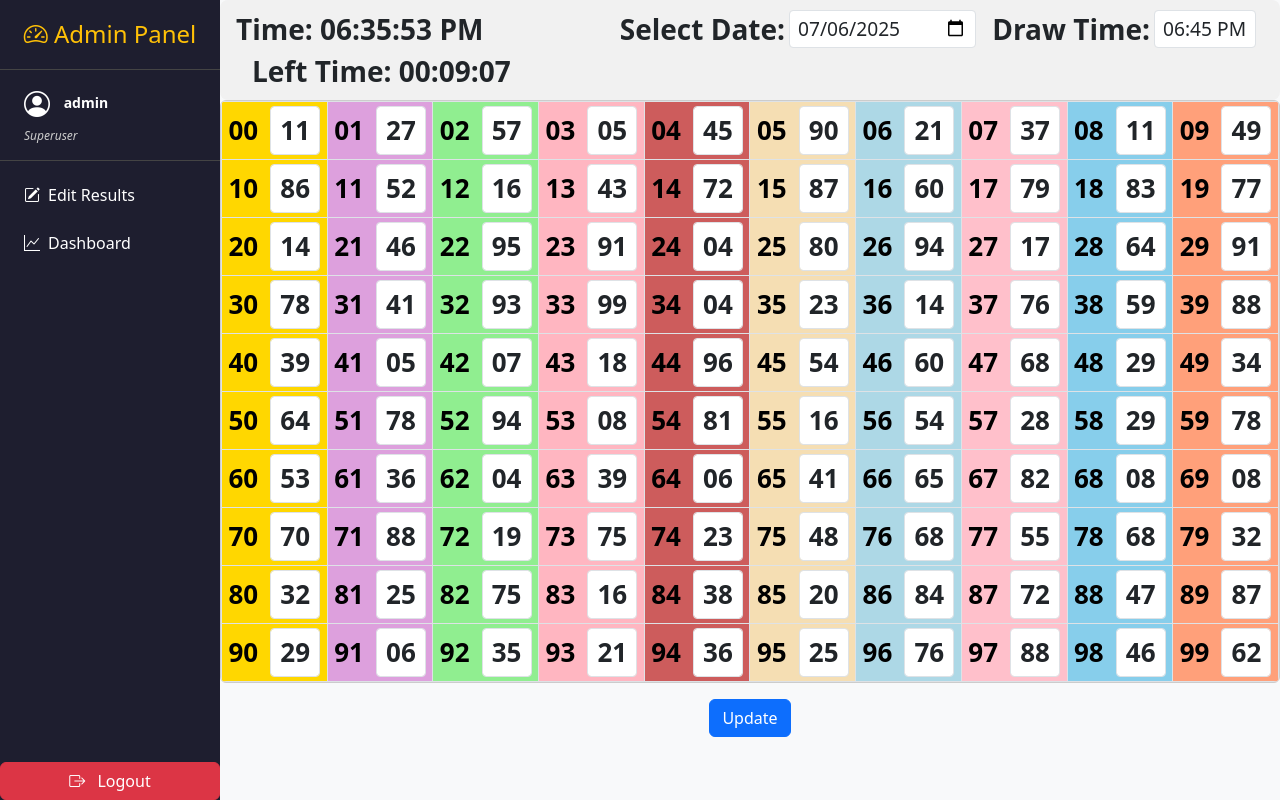
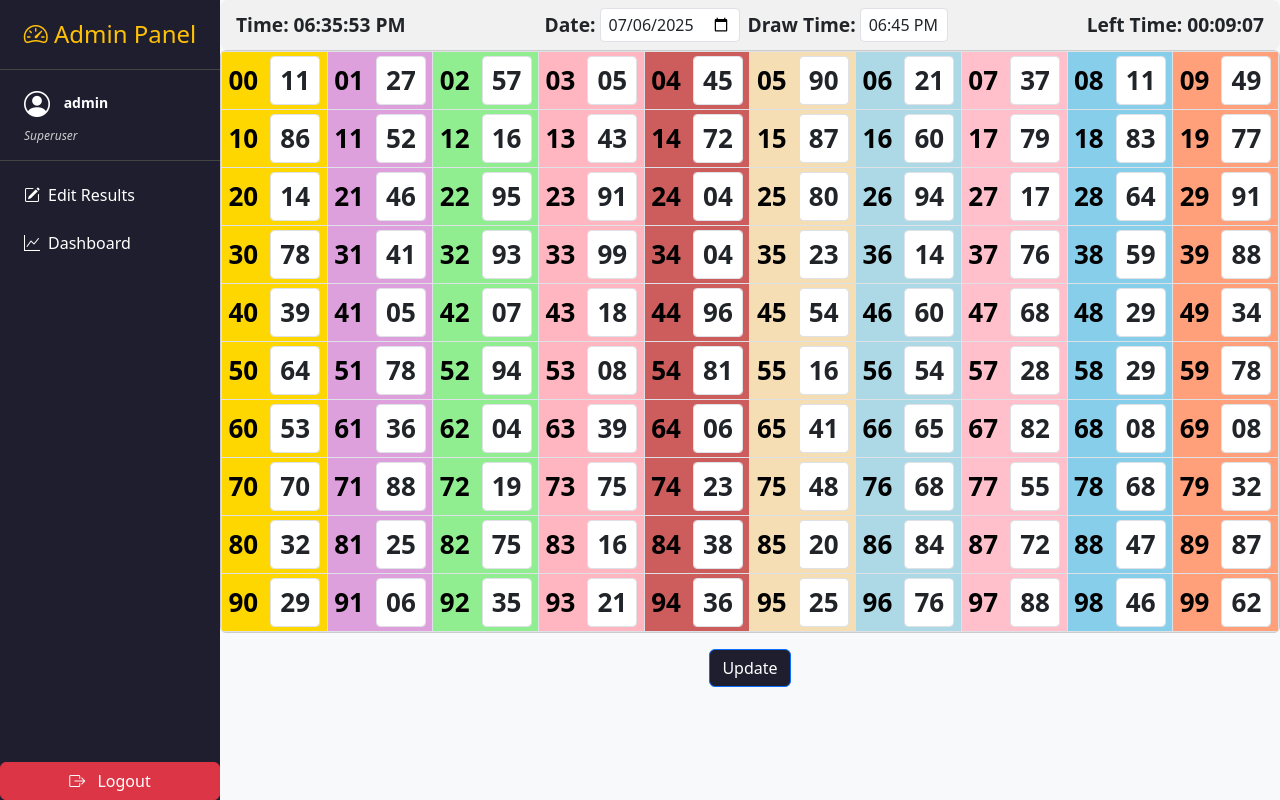
Before and after one commit to priyankaaurade1/lotteryproject1, a Django app: page /adminpanel/edit/ in a window 1280 px wide. Run offline with Django 5.2, Linux system fonts and the light colour scheme; a user stored in the database is signed in; data comes from the database, SQL or seed files in the repository; both versions use the stored data as it was after the commit.

Commit message:
Ui chnages

```diff
--- a/lottery/templates/lottery/base_adminpanel.html
+++ b/lottery/templates/lottery/base_adminpanel.html
@@ -8,13 +8,13 @@
     body {
       display: flex;
       margin: 0;
+      height: 100vh;
     }
 
     .sidebar {
       min-width: 220px;
       background: #1e1e2f;
       color: white;
-      height: 100vh;
       display: flex;
       flex-direction: column;
       justify-content: space-between;
--- a/lottery/templates/lottery/edit_results.html
+++ b/lottery/templates/lottery/edit_results.html
@@ -21,6 +21,15 @@ button {
     padding: 0.25rem 0.4rem !important;
 }
 </style>
+<style>
+  @media (max-width: 576px) {
+  #autoSubmitForm label,
+  #autoSubmitForm input,
+  #autoSubmitForm select {
+    font-size: 0.9rem !important;
+  }
+}
+</style>
 {% if messages %}
   <div class="container">
     {% for message in messages %}
@@ -42,38 +51,47 @@ button {
   </form>
 {% endif %} -->
 
-<div class="d-flex justify-content-between align-items-center px-3 py-2" style="font-size: 28px; font-weight: 600; background-color: #f1f1f1; border-radius: 8px; flex-wrap: wrap;">
-  <div class="me-3">
+<div class="d-flex flex-wrap justify-content-between align-items-center gap-3 px-3 py-2"
+     style="font-size: 1.2rem; font-weight: 600; background-color: #f1f1f1; border-radius: 8px;">
+
+  <!-- Time Display -->
+  <div class="flex-grow-1" style="min-width: 120px;">
     Time: <span id="currentTime">--:--:--</span>
   </div>
-  <form method="POST" id="autoSubmitForm" class="d-flex align-items-center gap-3 mb-0 mx-2">
+
+  <!-- Date & Time Form -->
+  <form method="POST" id="autoSubmitForm" class="d-flex flex-wrap align-items-center gap-2 mb-0">
     {% csrf_token %}
-  <div class="d-flex align-items-center gap-1">
-    <label class="mb-0" style="white-space: nowrap;">Select Date:</label>
+
+    <!-- Date -->
+    <div class="d-flex align-items-center gap-1" style="min-width: 160px;">
+      <label class="mb-0" style="white-space: nowrap;">Date:</label>
       <input type="date" name="date" value="{{ selected_date|default:'' }}"
-           class="form-control form-control-sm" style="font-size: 1.2rem;"
+             class="form-control form-control-sm" style="font-size: 1rem; max-width: 140px;"
              onchange="document.getElementById('autoSubmitForm').submit()">
     </div>
 
-  <div class="d-flex align-items-center gap-1">
+    <!-- Time -->
+    <div class="d-flex align-items-center gap-1" style="min-width: 180px;">
       <label class="mb-0" style="white-space: nowrap;">Draw Time:</label>
-    <select name="time_slot" class="form-control form-control-sm" style="font-size: 1.2rem;"
+      <select name="time_slot" class="form-control form-control-sm" style="font-size: 1rem; max-width: 140px;"
               onchange="document.getElementById('autoSubmitForm').submit()">
         {% for slot in all_slots %}
           {% if selected_date != today or slot > current_time %}
-          <option value="{{ slot }}" {% if slot == selected_slot %}selected{% endif %}>
-            {{ slot }}
-          </option>
+            <option value="{{ slot }}" {% if slot == selected_slot %}selected{% endif %}>{{ slot }}</option>
           {% endif %}
         {% endfor %}
       </select>
     </div>
   </form>
-<div class="ms-3">
+
+  <!-- Countdown -->
+  <div class="flex-grow-1 text-end" style="min-width: 140px;">
     <input type="hidden" id="nextDrawTime" value="{{ next_draw_time_str }}">
     Left Time: <span id="nextDraw">--:--:--</span>
   </div>
 </div>
+
 <form method="POST" action="{% url 'update_all_results' %}">
   {% csrf_token %}
 
@@ -120,7 +138,7 @@ button {
 
   <div class="text-center mt-3">
     {% if is_editable %}
-      <button type="submit" class="btn btn-primary">Update</button>
+      <button type="submit" class="btn btn-primary" style="background: #1e1e2f;color: white;">Update</button>
     {% else %}
       <button type="button" class="btn btn-secondary" disabled>Cannot Edit Past Results</button>
     {% endif %}
--- a/lottery/views.py
+++ b/lottery/views.py
@@ -205,7 +205,6 @@ def results_history(request):
         selected_date_obj = datetime.strptime(selected_date, "%Y-%m-%d").date()
     except ValueError:
         selected_date_obj = today
-
     selected_time = request.POST.get("time")  # Can be None or "All Times"
     selected_time_obj = None
     if selected_time and selected_time != "All Times":
@@ -213,7 +212,6 @@ def results_history(request):
             selected_time_obj = datetime.strptime(selected_time, "%I:%M %p").time()
         except ValueError:
             selected_time_obj = None
-
     # Generate time slots
     time_slots = []
     slot_labels = []
@@ -224,38 +222,31 @@ def results_history(request):
         time_slots.append(slot_str)
         slot_labels.append((slot_str, start.time()))
         start += timedelta(minutes=15)
-
     if selected_date_obj == today:
         for label, time_obj in slot_labels:
             slot_dt = datetime.combine(today, time_obj)
             if make_aware(slot_dt) > now:
                 next_draw_time_str = slot_dt.strftime('%Y-%m-%dT%H:%M:%S')
                 break
-
     # --- Filter results
     if selected_time_obj:
         all_results = LotteryResult.objects.filter(date=selected_date_obj, time_slot=selected_time_obj).order_by('-time_slot')
     else:
         all_results = LotteryResult.objects.filter(date=selected_date_obj).order_by('-time_slot')
-
     # --- Group results
     grouped = defaultdict(list)
     for result in all_results:
         key = (result.date, result.time_slot)
         grouped[key].append(result)
-
     # --- Convert to table
     result_tables = []
     DummyResult = namedtuple('DummyResult', ['number'])
-
     if selected_time_obj:
         slot_list = [(selected_date_obj, selected_time_obj)]
     else:
-        slot_list = [(selected_date_obj, t[1]) for t in slot_labels]
-
+        slot_list = [(selected_date_obj, t[1]) for t in reversed(slot_labels)]
     for date, time_slot in slot_list:
         results = grouped.get((date, time_slot), [])
-
         table = [[None for _ in range(10)] for _ in range(10)]
         if results:
             for result in results:
@@ -267,16 +258,13 @@ def results_history(request):
                 col = i % 10
                 dummy = DummyResult(number=f"{random.randint(0, 9999):04}")
                 table[row][col] = dummy
-
         formatted_time_slot = datetime.combine(date, time_slot).strftime('%I:%M %p')
         result_tables.append({
             'date': date.strftime('%d-%m-%Y'),
             'time_slot': formatted_time_slot,
             'table': table
         })
-
     no_results = len(result_tables) == 0
-
     return render(request, 'lottery/results_history.html', {
         'result_tables': result_tables,
         'selected_date': selected_date,
@@ -326,7 +314,6 @@ def get_next_draw_time(now):
     if next_time > draw_end:
         # Past last slot today → tomorrow 9:00
         next_time = (now_with_offset + timedelta(days=1)).replace(hour=9, minute=0, second=0, microsecond=0)
-
     return next_time - offset
 
 @login_required
@@ -352,11 +339,15 @@ def next_draw_time_api(request):
         'total_seconds': total_seconds,
     })
 
+def get_results_for_slot(date_obj, time_obj, today, current_time):
+    if date_obj == today and time_obj and time_obj > current_time:
+        return LotteryResult.objects.none()
+    return LotteryResult.objects.filter(date=date_obj, time_slot=time_obj)
+
 def index(request):
     now = timezone.localtime()
-    slot = get_last_time_slot(now)  # <<< ADDED
-    current_slot_time = slot.time().strftime('%I:%M %p')  # <<< FIXED
-
+    slot = get_last_time_slot(now)
+    current_slot_time = slot.time().strftime('%I:%M %p')
     today = now.date()
     time_slots = []
     start = datetime.combine(today, time(9, 0))
@@ -364,12 +355,10 @@ def index(request):
     while start <= end:
         time_slots.append(start.strftime('%I:%M %p'))
         start += timedelta(minutes=15)
-
     selected_date = request.POST.get("date")
     selected_time = request.POST.get("time")
     show_history = request.POST.get("show_history")
     selected_time_obj = None
-
     if request.method == "POST":
         show_history = request.POST.get("show_history") or "3"
         history_mode = request.POST.get("history_mode") or "full"
@@ -378,8 +367,6 @@ def index(request):
         show_history = "3"
         history_mode = ""
         mode = "full"
-
-    # <<< ADDED: Default selected_time to current slot if needed
     if selected_date:
         try:
             selected_date_obj = datetime.strptime(selected_date, "%Y-%m-%d").date()
@@ -388,7 +375,6 @@ def index(request):
     else:
         selected_date_obj = today
         selected_date = today.strftime("%Y-%m-%d")
-
     if selected_time:
         try:
             selected_time_obj = datetime.strptime(selected_time, "%I:%M %p").time()
@@ -400,7 +386,6 @@ def index(request):
             if slot:
                 selected_time_obj = slot.time()
                 selected_time = selected_time_obj.strftime('%I:%M %p')
-
     results_exist = False
     current_slot_label = ""
     grid = [[None for _ in range(10)] for _ in range(10)]
@@ -410,7 +395,6 @@ def index(request):
         history_mode = request.POST.get("history_mode") or history_mode
     chart_data = []
     chart_prefix = "00"
-
     #  if user selected -- All Times -- from dropdown and clicked submit
     if request.method == "POST" and request.POST.get("time") == "" and request.POST.get("mode") == "full":
         show_history = "4"
@@ -445,12 +429,14 @@ def index(request):
             elif history_mode == "two":
                 cell_value = result.number[-2:]
             raw_history[time_label][result.row][result.column] = cell_value
-            # print(f"Result: {result.number}, Row: {result.row}, Column: {result.column}, Time: {time_label}")
         history_data = sorted(raw_history.items(), key=lambda x: datetime.strptime(x[0], "%I:%M %p"), reverse=True)
     elif show_history == "2":  # TWO
         grid = [[None for _ in range(10)] for _ in range(10)]
         if selected_time_obj:
-            results = LotteryResult.objects.filter(date=selected_date_obj, time_slot=selected_time_obj)
+            if selected_date_obj == today and selected_time_obj > current_time:
+                results = LotteryResult.objects.none()
+            else:
+                results = LotteryResult.objects.filter(date=selected_date_obj, time_slot=selected_time_obj)
         elif selected_date_obj == today:
             selected_time_obj = get_last_time_slot(now).time()
             selected_time = selected_time_obj.strftime('%I:%M %p')
@@ -465,7 +451,10 @@ def index(request):
     elif show_history == "1":  # SINGLE
         grid = [[None for _ in range(10)] for _ in range(10)]
         if selected_time_obj:
-            results = LotteryResult.objects.filter(date=selected_date_obj, time_slot=selected_time_obj)
+            if selected_date_obj == today and selected_time_obj > current_time:
+                results = LotteryResult.objects.none()
+            else:
+                results = LotteryResult.objects.filter(date=selected_date_obj, time_slot=selected_time_obj)
         elif selected_date_obj == today:
             selected_time_obj = get_last_time_slot(now).time()
             selected_time = selected_time_obj.strftime('%I:%M %p')
@@ -490,7 +479,10 @@ def index(request):
             results = LotteryResult.objects.filter(date=selected_date_obj).order_by('time_slot')
             current_slot_label = "All Times"
         elif selected_time_obj:
-            results = LotteryResult.objects.filter(date=selected_date_obj, time_slot=selected_time_obj)
+            if selected_date_obj == today and selected_time_obj > current_time:
+                results = LotteryResult.objects.none()
+            else:
+                results = LotteryResult.objects.filter(date=selected_date_obj, time_slot=selected_time_obj)
             current_slot_label = selected_time
         else:
             if selected_date_obj == today:
@@ -513,10 +505,8 @@ def index(request):
             chart_prefix = request.POST.get("chart_prefix") or "00"
             prefix_range_start = int(chart_prefix)
             prefix_range_end = prefix_range_start + 9
-            # Current time (local)
             now = timezone.localtime()
             current_time_only = now.time()
-            # Filter out results for future time slots
             all_results = LotteryResult.objects.filter(
                 date=selected_date_obj,
                 time_slot__lte=current_time_only
@@ -534,7 +524,6 @@ def index(request):
                             col_index = number_prefix % 10
                             row[col_index] = result.number
                 chart_data.append((time_slot.strftime("%I:%M %p"), row))
-    # --- Next Draw Countdown ---
     next_draw_time = get_next_draw_time(now)
     if next_draw_time:
         time_diff = next_draw_time - now
@@ -546,7 +535,6 @@ def index(request):
     else:
         next_draw_str = "No more draws today"
         next_draw_time_str = ""
-
     column_headers = list(range(11))
     row_headers = [f"{i:02}" for i in range(0, 100, 10)]
     selected_date_display = selected_date_obj.strftime('%d-%m-%Y')
@@ -554,7 +542,6 @@ def index(request):
         selected_time_display = selected_time_obj.strftime('%I:%M %p')
     else:
         selected_time_display = "All Times"
-
     return render(request, 'index.html', {
         'grid': grid,
         'column_headers': column_headers,
```
Also changed, not shown: db.sqlite3, lottery/templates/index.html (indentation only). Lines whose indentation alone changed are shown as unchanged.
